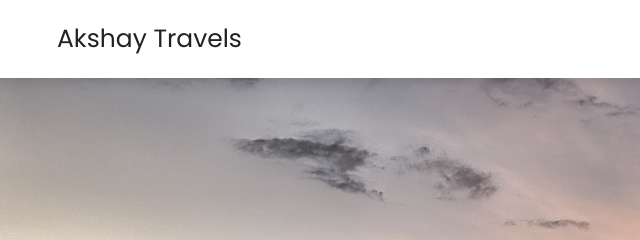
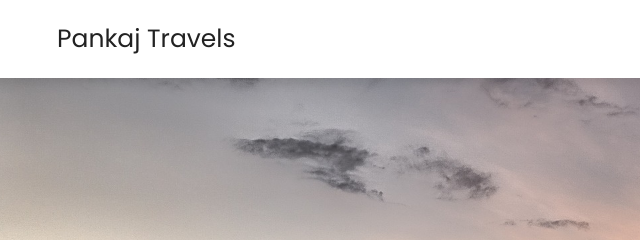
Before and after one commit to NTDigs/CICD_Project, a website: page Pages/index.html in a window 1280 px wide. Shown: the top 240 px of the page, 71-711 px from the left. Drawn offline with nearby package versions, Linux system fonts and the light colour scheme.

Commit message:
Update index.html

```diff
--- a/Pages/index.html
+++ b/Pages/index.html
@@ -22,7 +22,7 @@
 
 <section class="header">
 
-   <a href="index.html" class="logo">Akshay Travels</a>
+   <a href="index.html" class="logo">Pankaj Travels</a>
 
    <nav class="navbar">
       <a href="index.html">home</a>
```
